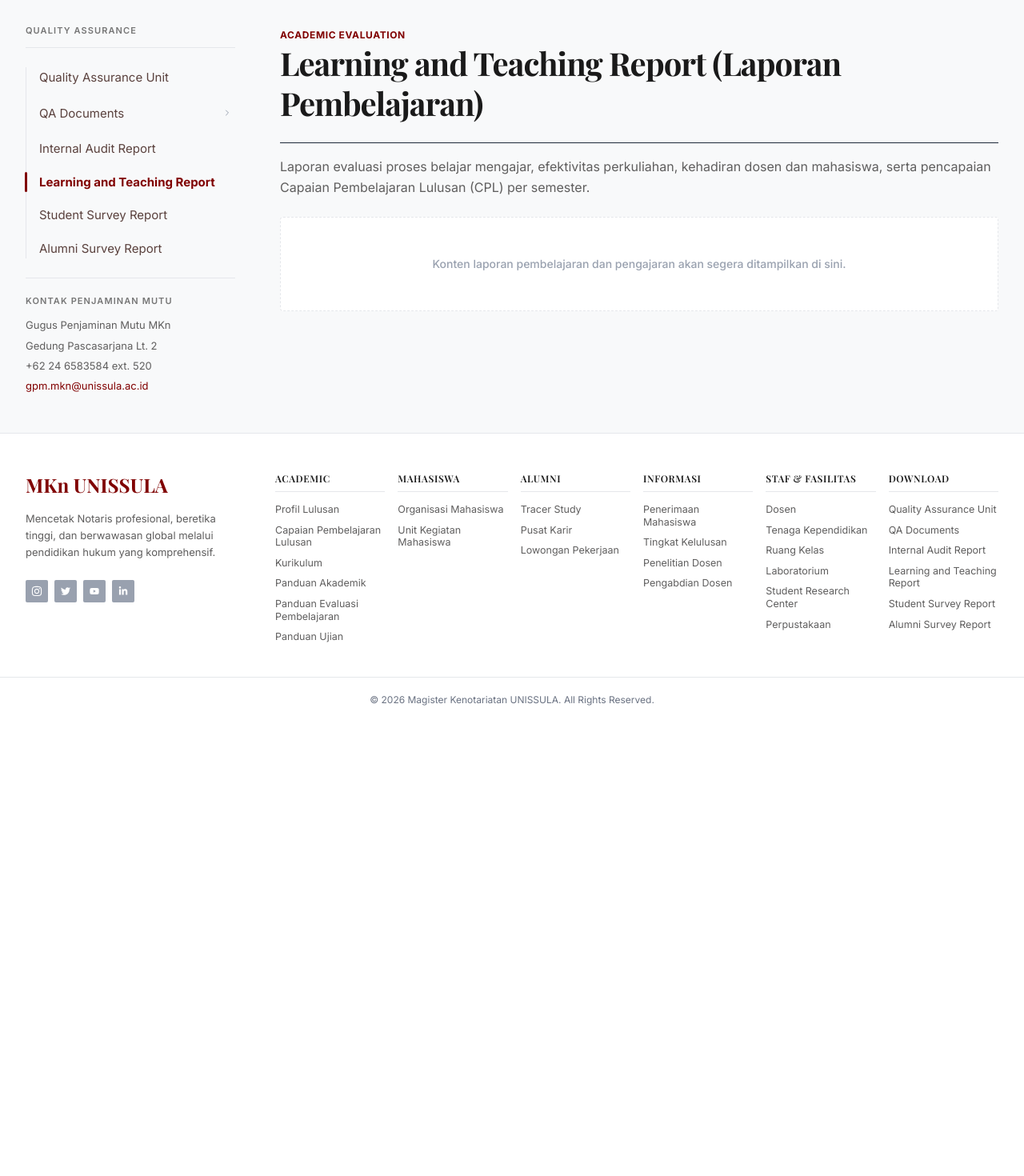
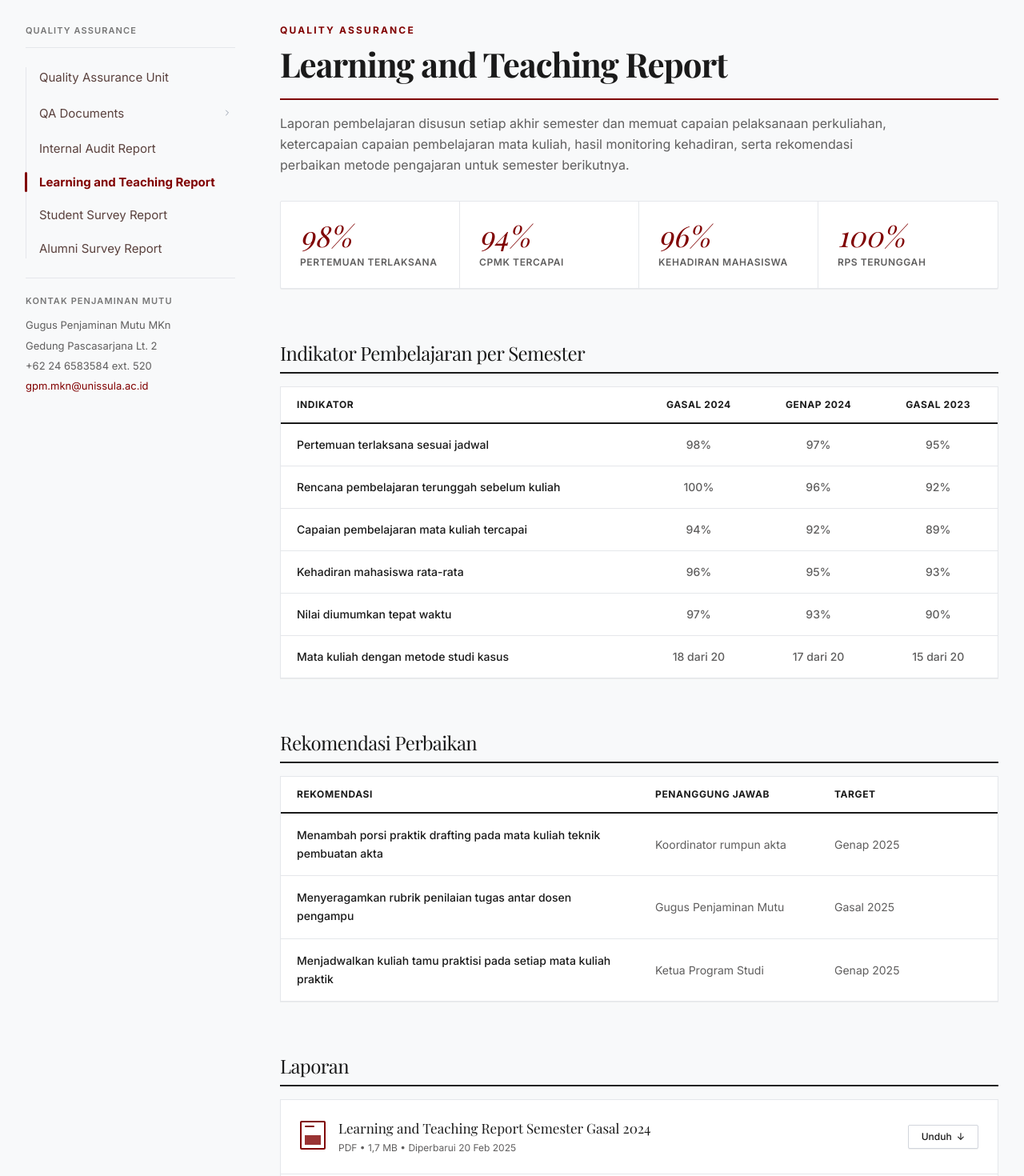
Before and after one commit to ammertav/mkn-website, a React (Vite) app: page /quality-assurance/learning-teaching-report in a window 1280 px wide. Shown: the part 180-1650 px from the top of the page at 80% size. Before the commit the page ends 1083 px from the top, so only its background shows below. Built offline with nearby package versions, Linux system fonts and the light colour scheme; a web font is replaced by a local one.

Commit message:
feat(qa): implementasi halaman Laporan Pembelajaran dan Pengajaran dengan indikator CPMK dan laporan

```diff
--- a/src/pages/QualityAssurance/LearningTeachingReport.jsx
+++ b/src/pages/QualityAssurance/LearningTeachingReport.jsx
@@ -1,38 +1,279 @@
 import { Helmet } from "react-helmet-async";
+import samplePdf from "../../assets/pdf/2. Pedoman Akademik MKN.pdf";
+
+const learningMetrics = [
+  {
+    value: "98%",
+    label: "PERTEMUAN TERLAKSANA",
+  },
+  {
+    value: "94%",
+    label: "CPMK TERCAPAI",
+  },
+  {
+    value: "96%",
+    label: "KEHADIRAN MAHASISWA",
+  },
+  {
+    value: "100%",
+    label: "RPS TERUNGGAH",
+  },
+];
+
+const learningIndicators = [
+  {
+    indicator: "Pertemuan terlaksana sesuai jadwal",
+    gasal2024: "98%",
+    genap2024: "97%",
+    gasal2023: "95%",
+  },
+  {
+    indicator: "Rencana pembelajaran terunggah sebelum kuliah",
+    gasal2024: "100%",
+    genap2024: "96%",
+    gasal2023: "92%",
+  },
+  {
+    indicator: "Capaian pembelajaran mata kuliah tercapai",
+    gasal2024: "94%",
+    genap2024: "92%",
+    gasal2023: "89%",
+  },
+  {
+    indicator: "Kehadiran mahasiswa rata-rata",
+    gasal2024: "96%",
+    genap2024: "95%",
+    gasal2023: "93%",
+  },
+  {
+    indicator: "Nilai diumumkan tepat waktu",
+    gasal2024: "97%",
+    genap2024: "93%",
+    gasal2023: "90%",
+  },
+  {
+    indicator: "Mata kuliah dengan metode studi kasus",
+    gasal2024: "18 dari 20",
+    genap2024: "17 dari 20",
+    gasal2023: "15 dari 20",
+  },
+];
+
+const improvementRecommendations = [
+  {
+    recommendation: "Menambah porsi praktik drafting pada mata kuliah teknik pembuatan akta",
+    responsible: "Koordinator rumpun akta",
+    target: "Genap 2025",
+  },
+  {
+    recommendation: "Menyeragamkan rubrik penilaian tugas antar dosen pengampu",
+    responsible: "Gugus Penjaminan Mutu",
+    target: "Gasal 2025",
+  },
+  {
+    recommendation: "Menjadwalkan kuliah tamu praktisi pada setiap mata kuliah praktik",
+    responsible: "Ketua Program Studi",
+    target: "Genap 2025",
+  },
+];
+
+const reportDocuments = [
+  {
+    id: 1,
+    title: "Learning and Teaching Report Semester Gasal 2024",
+    meta: "PDF • 1,7 MB • Diperbarui 20 Feb 2025",
+    fileUrl: samplePdf,
+    fileName: "Learning-Teaching-Report-Gasal-2024-MKn.pdf",
+  },
+  {
+    id: 2,
+    title: "Learning and Teaching Report Semester Genap 2024",
+    meta: "PDF • 1,6 MB • Diperbarui 12 Agu 2024",
+    fileUrl: samplePdf,
+    fileName: "Learning-Teaching-Report-Genap-2024-MKn.pdf",
+  },
+  {
+    id: 3,
+    title: "Rekapitulasi Ketercapaian CPMK 2024",
+    meta: "XLSX • 0,5 MB • Diperbarui 20 Feb 2025",
+    fileUrl: samplePdf,
+    fileName: "Rekapitulasi-CPMK-2024-MKn.xlsx",
+  },
+];
 
 export default function LearningTeachingReport() {
   return (
     <>
       <Helmet>
         <html lang="id" />
-        <title>Learning & Teaching Report | MKn UNISSULA</title>
+        <title>Learning and Teaching Report | MKn UNISSULA</title>
         <meta
           name="description"
-          content="Laporan evaluasi proses belajar mengajar, efektivitas perkuliahan, dan ketercapaian Capaian Pembelajaran Lulusan (CPL) MKn UNISSULA."
+          content="Laporan Pembelajaran dan Pengajaran (Learning and Teaching Report) Program Studi Magister Kenotariatan (MKn) UNISSULA: indikator ketercapaian CPMK dan rekomendasi perbaikan."
         />
       </Helmet>
 
-      <div className="space-y-6">
-        <div className="space-y-2">
-          <span className="text-xs font-bold tracking-wider uppercase text-primary">
-            Academic Evaluation
+      <div className="space-y-12 sm:space-y-16 font-body text-body">
+        {/* ========================================================================= */}
+        {/* HEADER SECTION */}
+        {/* ========================================================================= */}
+        <div>
+          <span className="text-xs font-bold tracking-[0.18em] uppercase text-primary block mb-2">
+            QUALITY ASSURANCE
           </span>
-          <h1 className="text-3xl sm:text-4xl lg:text-[40px] font-heading font-bold text-heading tracking-tight leading-tight">
-            Learning and Teaching Report (Laporan Pembelajaran)
+          <h1 className="text-3xl sm:text-4xl lg:text-[42px] font-heading font-bold text-heading tracking-tight leading-tight">
+            Learning and Teaching Report
           </h1>
+          <div className="w-full h-[2px] bg-primary my-4" />
+          <p className="text-sm sm:text-base text-body leading-relaxed max-w-3xl">
+            Laporan pembelajaran disusun setiap akhir semester dan memuat capaian pelaksanaan perkuliahan, ketercapaian capaian pembelajaran mata kuliah, hasil monitoring kehadiran, serta rekomendasi perbaikan metode pengajaran untuk semester berikutnya.
+          </p>
+
+          {/* Metric Stats Cards */}
+          <div className="grid grid-cols-2 md:grid-cols-4 bg-white border border-gray-200 divide-x divide-y md:divide-y-0 divide-gray-200 mt-8 rounded-xs shadow-2xs">
+            {learningMetrics.map((metric, idx) => (
+              <div key={idx} className="p-5 sm:p-6 text-left flex flex-col justify-center">
+                <span className="font-heading italic font-normal text-3xl sm:text-4xl text-primary block leading-none">
+                  {metric.value}
+                </span>
+                <span className="text-[11px] sm:text-xs font-semibold tracking-wider uppercase text-body mt-2 block">
+                  {metric.label}
+                </span>
+              </div>
+            ))}
+          </div>
         </div>
 
-        <hr className="border-t border-gray-800 my-4" />
+        {/* ========================================================================= */}
+        {/* INDIKATOR PEMBELAJARAN PER SEMESTER */}
+        {/* ========================================================================= */}
+        <section className="space-y-4">
+          <div className="pb-2 border-b-2 border-heading">
+            <h2 className="text-2xl font-heading font-normal text-heading tracking-tight">
+              Indikator Pembelajaran per Semester
+            </h2>
+          </div>
 
-        <p className="text-sm sm:text-base text-body leading-relaxed max-w-4xl">
-          Laporan evaluasi proses belajar mengajar, efektivitas perkuliahan, kehadiran dosen dan mahasiswa, serta pencapaian Capaian Pembelajaran Lulusan (CPL) per semester.
-        </p>
+          <div className="border border-gray-200 bg-white overflow-x-auto shadow-2xs">
+            <table className="w-full text-left border-collapse text-xs sm:text-sm">
+              <thead>
+                <tr className="border-b-2 border-heading text-xs font-bold tracking-wider text-heading uppercase">
+                  <th className="py-3.5 px-5 font-bold w-1/2">INDIKATOR</th>
+                  <th className="py-3.5 px-5 font-bold text-center">GASAL 2024</th>
+                  <th className="py-3.5 px-5 font-bold text-center">GENAP 2024</th>
+                  <th className="py-3.5 px-5 font-bold text-center">GASAL 2023</th>
+                </tr>
+              </thead>
+              <tbody className="divide-y divide-gray-200">
+                {learningIndicators.map((item, idx) => (
+                  <tr key={idx} className="hover:bg-gray-50/50 transition-colors">
+                    <td className="py-4 px-5 font-medium text-heading">
+                      {item.indicator}
+                    </td>
+                    <td className="py-4 px-5 text-body text-center font-medium">
+                      {item.gasal2024}
+                    </td>
+                    <td className="py-4 px-5 text-body text-center font-medium">
+                      {item.genap2024}
+                    </td>
+                    <td className="py-4 px-5 text-body text-center font-medium">
+                      {item.gasal2023}
+                    </td>
+                  </tr>
+                ))}
+              </tbody>
+            </table>
+          </div>
+        </section>
 
-        <div className="p-12 text-center text-gray-400 border border-dashed border-gray-200 rounded-sm bg-white">
-          <p className="text-sm font-medium">
-            Konten laporan pembelajaran dan pengajaran akan segera ditampilkan di sini.
-          </p>
-        </div>
+        {/* ========================================================================= */}
+        {/* REKOMENDASI PERBAIKAN */}
+        {/* ========================================================================= */}
+        <section className="space-y-4">
+          <div className="pb-2 border-b-2 border-heading">
+            <h2 className="text-2xl font-heading font-normal text-heading tracking-tight">
+              Rekomendasi Perbaikan
+            </h2>
+          </div>
+
+          <div className="border border-gray-200 bg-white overflow-x-auto shadow-2xs">
+            <table className="w-full text-left border-collapse text-xs sm:text-sm">
+              <thead>
+                <tr className="border-b-2 border-heading text-xs font-bold tracking-wider text-heading uppercase">
+                  <th className="py-3.5 px-5 font-bold w-1/2">REKOMENDASI</th>
+                  <th className="py-3.5 px-5 font-bold w-1/4">PENANGGUNG JAWAB</th>
+                  <th className="py-3.5 px-5 font-bold w-1/4">TARGET</th>
+                </tr>
+              </thead>
+              <tbody className="divide-y divide-gray-200">
+                {improvementRecommendations.map((item, idx) => (
+                  <tr key={idx} className="hover:bg-gray-50/50 transition-colors">
+                    <td className="py-4 px-5 font-medium text-heading leading-relaxed">
+                      {item.recommendation}
+                    </td>
+                    <td className="py-4 px-5 text-body">
+                      {item.responsible}
+                    </td>
+                    <td className="py-4 px-5 text-body whitespace-nowrap">
+                      {item.target}
+                    </td>
+                  </tr>
+                ))}
+              </tbody>
+            </table>
+          </div>
+        </section>
+
+        {/* ========================================================================= */}
+        {/* LAPORAN */}
+        {/* ========================================================================= */}
+        <section className="space-y-4">
+          <div className="pb-2 border-b-2 border-heading">
+            <h2 className="text-2xl font-heading font-normal text-heading tracking-tight">
+              Laporan
+            </h2>
+          </div>
+
+          <div className="divide-y divide-gray-200 bg-white border border-gray-200 shadow-2xs">
+            {reportDocuments.map((doc) => (
+              <div
+                key={doc.id}
+                className="p-5 sm:p-6 flex flex-col sm:flex-row sm:items-center justify-between gap-4 hover:bg-gray-50/60 transition-colors group"
+              >
+                {/* Sisi Kiri: Ikon + Judul + Info */}
+                <div className="flex items-start gap-4 flex-1 min-w-0">
+                  <div className="w-8 h-9 border-2 border-primary text-primary rounded-xs flex flex-col justify-between p-1 shrink-0 mt-0.5 group-hover:bg-primary/5 transition-colors">
+                    <div className="w-3 h-0.5 bg-primary rounded-full"></div>
+                    <div className="w-full h-3 bg-primary/80 rounded-2xs"></div>
+                  </div>
+
+                  <div className="space-y-1 flex-1 min-w-0">
+                    <h3 className="font-heading font-normal text-base sm:text-[17px] text-heading leading-snug group-hover:text-primary transition-colors">
+                      {doc.title}
+                    </h3>
+                    <p className="text-xs text-body">
+                      {doc.meta}
+                    </p>
+                  </div>
+                </div>
+
+                {/* Sisi Kanan: Tombol Unduh */}
+                <div className="shrink-0 flex items-center self-start sm:self-center pl-12 sm:pl-0">
+                  <a
+                    href={doc.fileUrl}
+                    download={doc.fileName}
+                    target="_blank"
+                    rel="noopener noreferrer"
+                    className="inline-flex items-center gap-1.5 px-4 py-1.5 bg-white border border-gray-300 hover:border-primary hover:bg-primary hover:text-white text-heading rounded-xs text-xs font-medium transition-all duration-150 shadow-2xs cursor-pointer active:scale-98"
+                  >
+                    <span>Unduh</span>
+                    <span className="text-xs">↓</span>
+                  </a>
+                </div>
+              </div>
+            ))}
+          </div>
+        </section>
       </div>
     </>
   );
```
